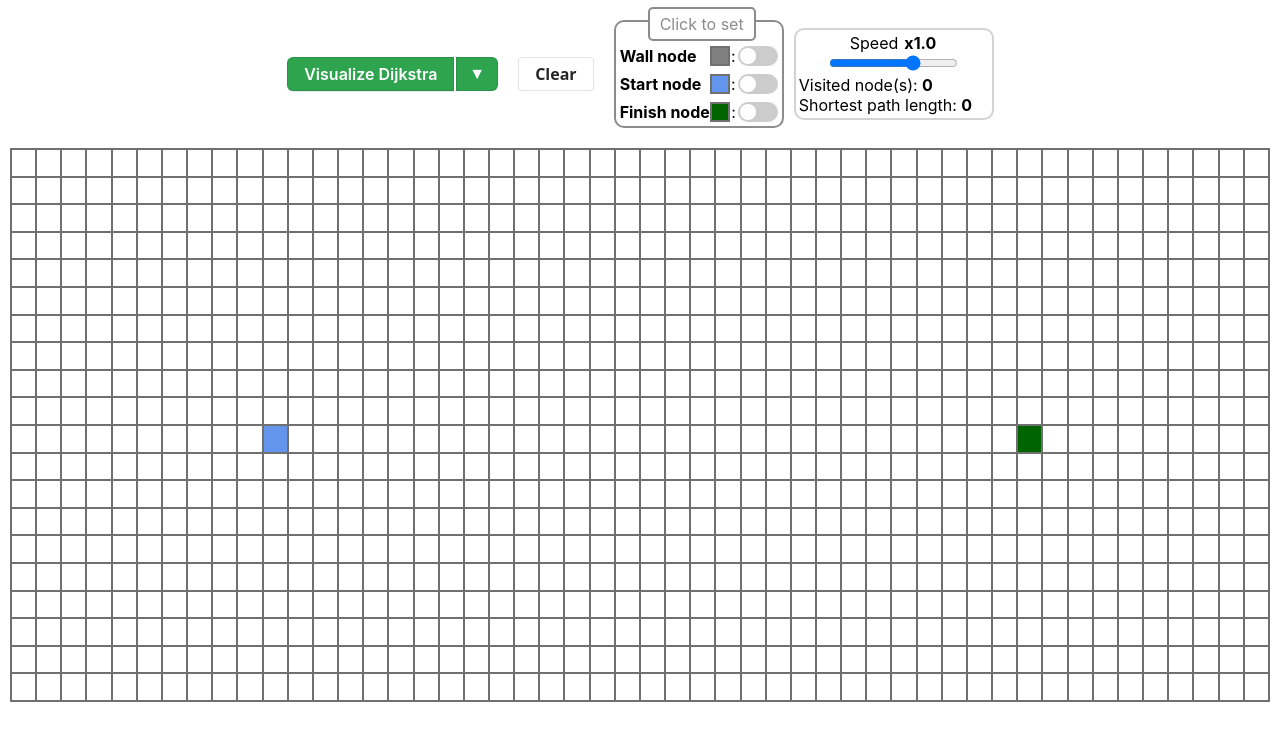
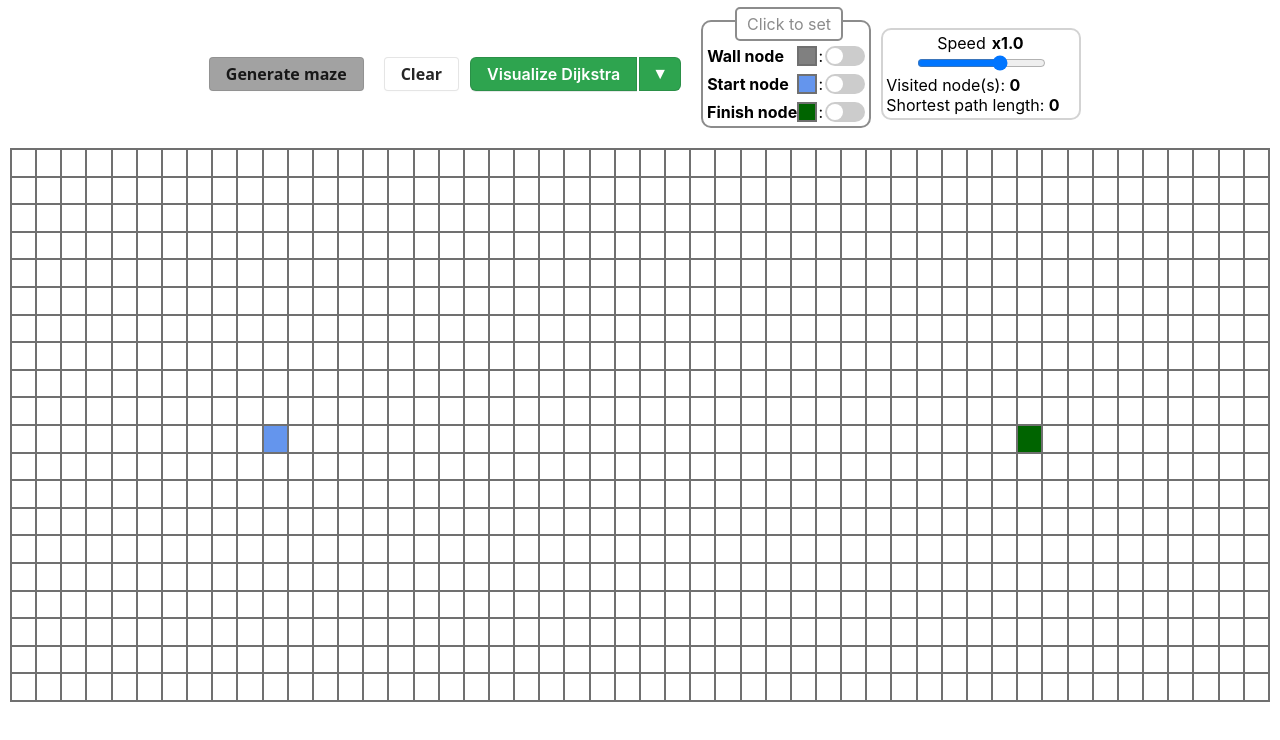
Before and after one commit to Elvin-dang/pathfinder-visualizer, a React (Create React App) app: page / in a window 1280 px wide. Shown: the top 740 px of the page. Built offline with nearby package versions, Linux system fonts and the light colour scheme.

Commit message:
Generate maze

```diff
--- a/src/PathFinder/Node/Node.css
+++ b/src/PathFinder/Node/Node.css
@@ -82,3 +82,31 @@
     background-color: rgb(255, 254, 106);
   }
 }
+
+.animation-trigger {
+  animation-name: wallNode;
+  animation-duration: 1.5s;
+  animation-timing-function: ease-out;
+  animation-delay: 0;
+  animation-direction: alternate;
+  animation-iteration-count: 1;
+  animation-fill-mode: forwards;
+  animation-play-state: running;
+}
+
+@keyframes wallNode {
+  0% {
+    transform: scale(0.6);
+    background-color: gray;
+  }
+
+  50% {
+    transform: scale(1.2);
+    background-color: gray;
+  }
+
+  100% {
+    transform: scale(1);
+    background-color: gray;
+  }
+}
--- a/src/PathFinder/PathFinder.css
+++ b/src/PathFinder/PathFinder.css
@@ -228,3 +228,62 @@
 .speed-statistic-wrapper .statistic-wrapper span{
   font-weight: bold;
 }
+
+#maze-btn {
+  align-items: center;
+  background-color: rgb(162, 162, 162);
+  border: 1px solid rgba(0, 0, 0, 0.1);
+  border-radius: .25rem;
+  box-shadow: rgba(0, 0, 0, 0.02) 0 1px 3px 0;
+  box-sizing: border-box;
+  color: rgba(0, 0, 0, 0.85);
+  cursor: pointer;
+  display: inline-flex;
+  font-family: system-ui,-apple-system,system-ui,"Helvetica Neue",Helvetica,Arial,sans-serif;
+  font-size: 16px;
+  font-weight: 600;
+  justify-content: center;
+  line-height: 20px;
+  padding: 6px 16px;
+  position: relative;
+  text-decoration: none;
+  transition: all 250ms;
+  user-select: none;
+  -webkit-user-select: none;
+  touch-action: manipulation;
+  vertical-align: baseline;
+  width: auto;
+}
+
+#maze-btn:hover,
+#maze-btn:focus {
+  border-color: rgba(0, 0, 0, 0.15);
+  box-shadow: rgba(0, 0, 0, 0.1) 0 4px 12px;
+  color: rgba(0, 0, 0, 0.65);
+  background-color: rgba(162, 162, 162, 0.65);
+}
+
+#maze-btn:disabled {
+  background-color: #d3d3d3;
+  border-color: rgba(27, 31, 35, .1);
+  color: rgba(255, 255, 255, .8);
+  cursor: default;
+}
+
+#maze-btn:disabled:hover {
+  transform: none;
+  box-shadow: none;
+  cursor: not-allowed;
+}
+
+#maze-btn:hover {
+  transform: translateY(-1px);
+}
+
+#maze-btn:active {
+  background-color: #F0F0F1;
+  border-color: rgba(0, 0, 0, 0.15);
+  box-shadow: rgba(0, 0, 0, 0.06) 0 2px 4px;
+  color: rgba(0, 0, 0, 0.65);
+  transform: translateY(0);
+}
--- a/src/PathFinder/PathFinder.jsx
+++ b/src/PathFinder/PathFinder.jsx
@@ -8,6 +8,11 @@ import {
   aStar,
   getNodesInShortestPath,
 } from "../Utility/Algorithm";
+import {
+  recursiveDivision,
+  chooseOrientation,
+  surroundingWall,
+} from "../Utility/MazeGenerationAlgorithm";
 import { Dropdown, Switch } from "../Components";
 import "./PathFinder.css";
 
@@ -33,6 +38,7 @@ const PathFinder = () => {
   const dropdownBtnRef = useRef(null);
   const clearBtnRef = useRef(null);
   const speedInputRef = useRef(null);
+  const mazeBtnRef = useRef(null);
   const number = useRef(null);
   const length = useRef(null);
 
@@ -146,6 +152,7 @@ const PathFinder = () => {
     finishNodeRef.current.disabled = value;
     visualizeBtnRef.current.disabled = value;
     dropdownBtnRef.current.disabled = value;
+    mazeBtnRef.current.disabled = value;
     clearBtnRef.current.disabled = value;
     speedInputRef.current.disabled = value;
   };
@@ -217,6 +224,44 @@ const PathFinder = () => {
     }
   };
 
+  const animationMaze = (wallNodes, newGrid) => {
+    for (let i = 0; i <= wallNodes.length; i++) {
+      if (i === wallNodes.length) {
+        setTimeout(() => {
+          setGrid(newGrid);
+          disable(false);
+        }, 2 * Math.abs(speed) * i + 1500);
+      } else {
+        setTimeout(() => {
+          document
+            .getElementById(`${wallNodes[i].row}-${wallNodes[i].col}`)
+            .classList.add("animation-trigger");
+        }, 2 * Math.abs(speed) * i);
+      }
+    }
+  };
+
+  const drawMaze = () => {
+    toggle("none");
+    disable(true);
+    resetStatistic();
+    const wallNodes = [];
+    const newGrid = createNewGrid();
+    setGrid(createNewGrid());
+    surroundingWall(newGrid, wallNodes);
+    recursiveDivision(
+      newGrid,
+      1,
+      1,
+      DEFAULT_COL - 2,
+      DEFAULT_ROW - 2,
+      chooseOrientation(DEFAULT_COL, DEFAULT_ROW),
+      wallNodes,
+      0,
+    );
+    animationMaze(wallNodes, newGrid);
+  };
+
   const visualize = () => {
     setGrid(grid.map((row) => row.slice()));
     resetStatistic();
@@ -245,6 +290,19 @@ const PathFinder = () => {
   return (
     <div>
       <div className="menu">
+        <button id="maze-btn" onClick={() => drawMaze()} ref={mazeBtnRef}>
+          Generate maze
+        </button>
+        <button
+          onClick={() => {
+            setGrid(createNewGrid());
+            resetStatistic();
+          }}
+          id="clear-btn"
+          ref={clearBtnRef}
+        >
+          Clear
+        </button>
         <div className="combo-btn">
           <button
             onClick={() => visualize()}
@@ -265,16 +323,6 @@ const PathFinder = () => {
             propRef={dropdownBtnRef}
           />
         </div>
-        <button
-          onClick={() => {
-            setGrid(createNewGrid());
-            resetStatistic();
-          }}
-          id="clear-btn"
-          ref={clearBtnRef}
-        >
-          Clear
-        </button>
         <div className="modifier">
           <div className="modifier-title">Click to set</div>
           <div className="switch-item-wrapper">
--- /dev/null
+++ b/src/Utility/MazeGenerationAlgorithm/index.js
@@ -0,0 +1,6 @@
+import recursiveDivision, {
+  chooseOrientation,
+  surroundingWall,
+} from "./recursiveDivision";
+
+export { recursiveDivision, chooseOrientation, surroundingWall };
--- /dev/null
+++ b/src/Utility/MazeGenerationAlgorithm/recursiveDivision.js
@@ -0,0 +1,103 @@
+const HORIZONTAL = 1,
+  VERTICAL = 2;
+
+function getRandomInt(max) {
+  return Math.floor(Math.random() * max);
+}
+
+function getRandomInt2(min, max) {
+  // include min and max
+  min = Math.ceil(min);
+  max = Math.floor(max);
+  return Math.floor(Math.random() * (max - min + 1) + min);
+}
+
+export function chooseOrientation(width, height) {
+  if (width > height) return VERTICAL;
+  else if (height > width) return HORIZONTAL;
+  else return getRandomInt(2) === 0 ? VERTICAL : HORIZONTAL;
+}
+
+export function surroundingWall(grid, wallNodes) {
+  for (const row of grid) {
+    for (const node of row) {
+      if (
+        node.row === 0 ||
+        node.col === 0 ||
+        node.row === grid.length - 1 ||
+        node.col === row.length - 1
+      ) {
+        node.isWall = true;
+        wallNodes.push({ row: node.row, col: node.col });
+      }
+    }
+  }
+}
+
+export default function divide(
+  grid,
+  col,
+  row,
+  width,
+  height,
+  orientation,
+  wallNodes,
+  step,
+) {
+  // if (step === 5) return;
+  if (width < 3 || height < 3) return;
+  const horizontal = orientation === HORIZONTAL;
+  // console.log(horizontal ? "horizontal" : "vertical");
+  const length = horizontal ? width : height;
+  let wc, wr;
+  // console.log(`check wr and wc`);
+  let checkLoop = 0;
+  do {
+    wc = col + (horizontal ? 0 : getRandomInt2(1, width - 2));
+    wr = row + (horizontal ? getRandomInt2(1, height - 2) : 0);
+    // console.log(`wr,wc ${wr},${wc}`);
+    if (checkLoop > 60) {
+      return;
+    }
+    checkLoop++;
+    // if (horizontal) console.log(grid[wr][wc + length].isWall);
+    // else console.log(grid[wr + length][wc].isWall);
+    // if (horizontal) console.log(grid[wr][wc - 1].isWall);
+    // else console.log(grid[wr - 1][wc].isWall);
+  } while (
+    (horizontal
+      ? !grid[wr][wc + length].isWall
+      : !grid[wr + length][wc].isWall) ||
+    (horizontal ? !grid[wr][wc - 1].isWall : !grid[wr - 1][wc].isWall)
+  );
+  const pc = horizontal ? wc + getRandomInt(width) : wc;
+  const pr = horizontal ? wr : wr + getRandomInt(height);
+  const dc = horizontal ? 1 : 0;
+  const dr = horizontal ? 0 : 1;
+  // console.log(`length ${length} from ${wr},${wc}`);
+  for (let i = 0; i < length; i++) {
+    // console.log(`draw ${i} ${wr},${wc}`);
+    if (
+      !(wc === pc && wr === pr) &&
+      !grid[wr][wc].isStartNode &&
+      !grid[wr][wc].isFinishNode
+    ) {
+      grid[wr][wc].isWall = true;
+      wallNodes.push({ row: wr, col: wc });
+    }
+    wc += dc;
+    wr += dr;
+  }
+  // console.log(`-------------- to ${wr - dr},${wc - dc}, hole in ${pr},${pc}`);
+  let nc = col;
+  let nr = row;
+  let w = horizontal ? width : wc - col;
+  let h = horizontal ? wr - row : height;
+  divide(grid, nc, nr, w, h, chooseOrientation(w, h), wallNodes, step + 1);
+
+  nc = horizontal ? col : wc + 1;
+  nr = horizontal ? wr + 1 : row;
+  w = horizontal ? width : col + width - wc - 1;
+  h = horizontal ? row + height - wr - 1 : height;
+  divide(grid, nc, nr, w, h, chooseOrientation(w, h), wallNodes, step + 1);
+}
```
